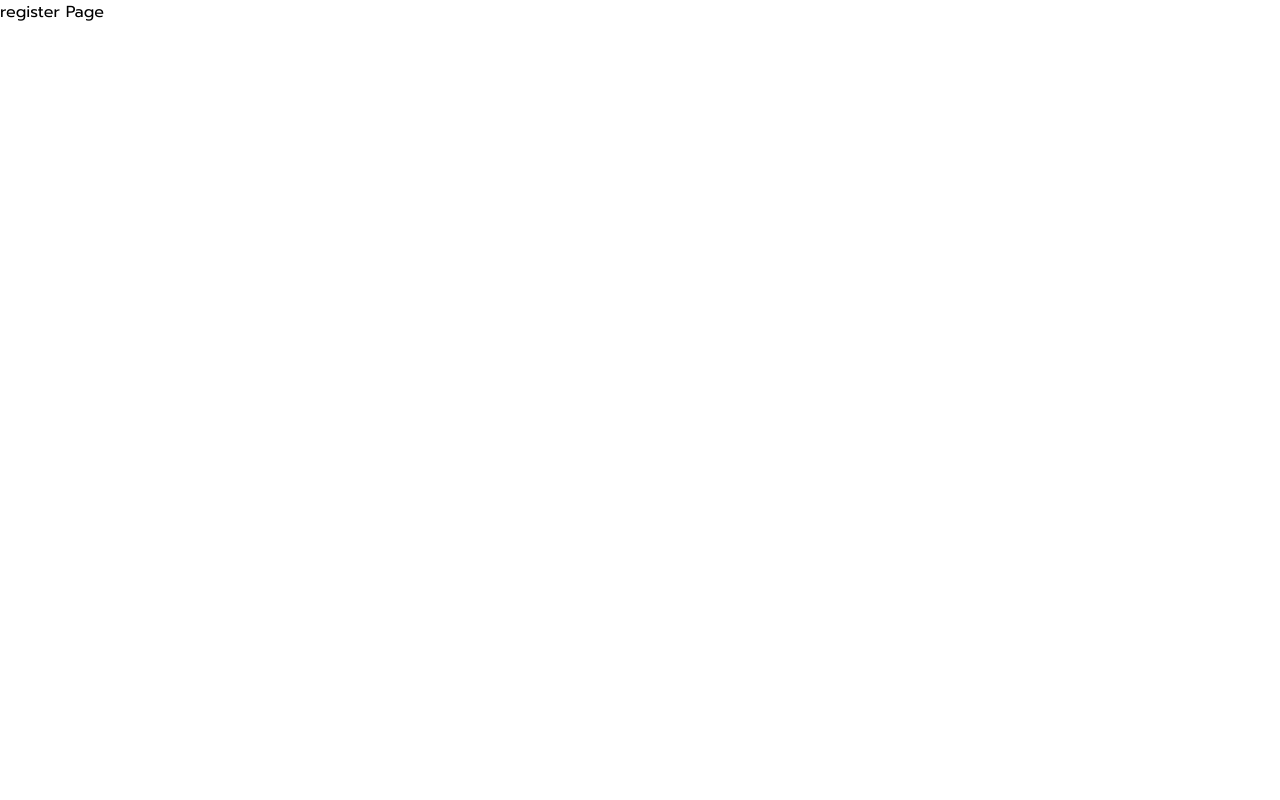
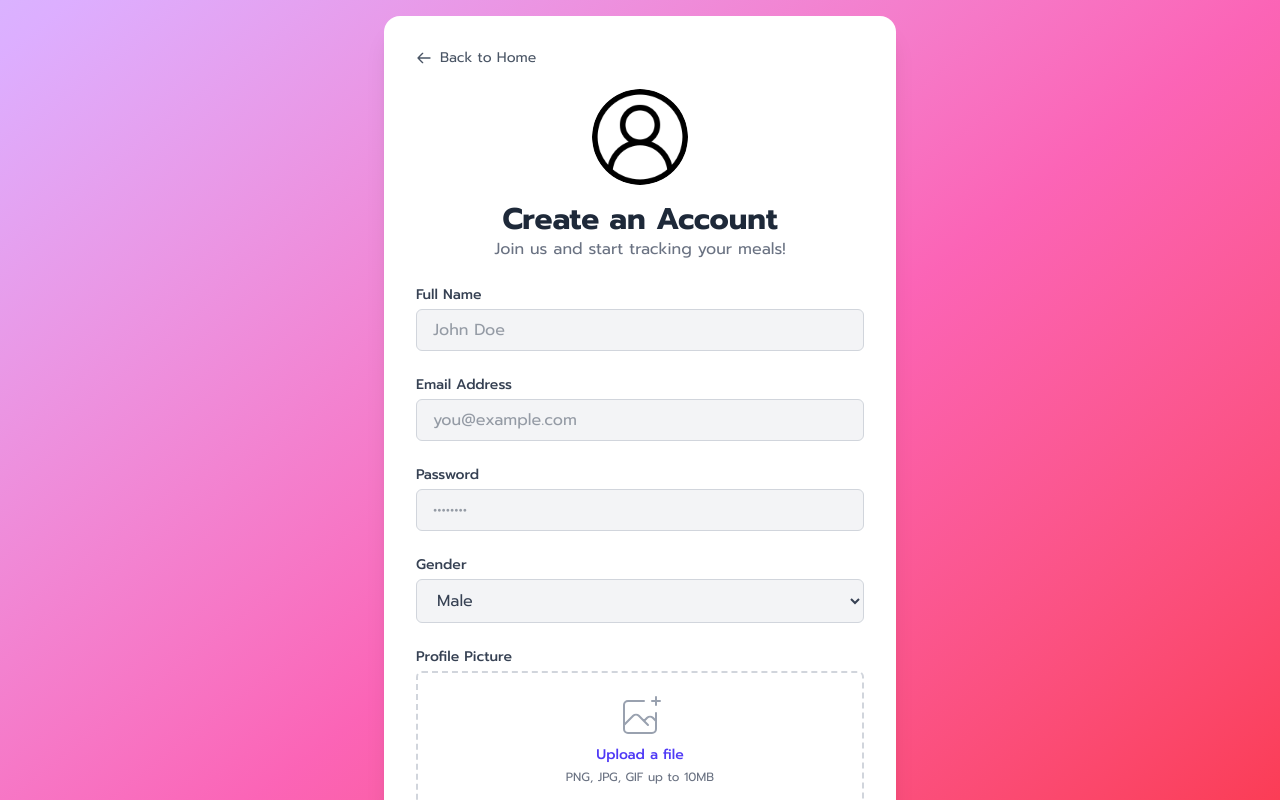
Before and after one commit to tanawatmix/next-foodtracker-app, a Next.js app: page /register in a window 1280 px wide. Shown: the top 800 px of the page. Built offline with nearby package versions, Linux system fonts and the light colour scheme.

Commit message:
V1.2 Register

```diff
--- a/app/register/page.tsx
+++ b/app/register/page.tsx
@@ -1,7 +1,180 @@
-    import React from 'react'
+'use client';
 
-    export default function Registerpage() {
-    return (
-        <div>register Page</div>
-    )
+import { useState, ChangeEvent, FC } from 'react';
+import Image from 'next/image';
+import Link from 'next/link';
+import user from '../images/user.png'
+
+/**
+ * RegisterPage Component
+ * * หน้ลงทะเบียนสำหรับผู้ใช้ใหม่
+ * - มีฟอร์มสำหรับกรอกข้อมูล: ชื่อ-สกุล, อีเมล์, รหัสผ่าน, เพศ
+ * - มีฟังก์ชันอัปโหลดรูปภาพพร้อมแสดงตัวอย่าง (Image Preview)
+ * - ใช้ TailwindCSS สำหรับการออกแบบและ `useState` สำหรับการจัดการ State
+ */
+const RegisterPage: FC = () => {
+  // State สำหรับเก็บ URL ของรูปภาพที่เลือกเพื่อแสดงตัวอย่าง
+  const [imagePreview, setImagePreview] = useState<string | null>(null);
+
+  /**
+   * จัดการการเปลี่ยนแปลงเมื่อผู้ใช้เลือกไฟล์รูปภาพ
+   * @param e - Event ที่เกิดขึ้นจาก input element
+   */
+  const handleImageChange = (e: ChangeEvent<HTMLInputElement>) => {
+    const file = e.target.files?.[0];
+    if (file) {
+      // สร้าง URL ชั่วคราวจากไฟล์ที่เลือกและเก็บใน State
+      const reader = new FileReader();
+      reader.onloadend = () => {
+        setImagePreview(reader.result as string);
+      };
+      reader.readAsDataURL(file);
     }
+  };
+
+  return (
+    <div className="flex items-center justify-center min-h-screen bg-gradient-to-br from-purple-300 via-pink-400 to-red-500 p-4">
+      <div className="w-full max-w-lg p-8 space-y-6 bg-white rounded-2xl shadow-xl">
+
+        {/* NEWLY ADDED: Link to go back to the Home page */}
+        <div className="mb-4">
+          <Link href="/" className="inline-flex items-center gap-2 text-sm text-gray-600 hover:text-indigo-700 hover:underline transition-colors">
+            <svg xmlns="http://www.w3.org/2000/svg" className="h-4 w-4" fill="none" viewBox="0 0 24 24" stroke="currentColor" strokeWidth={2}>
+              <path strokeLinecap="round" strokeLinejoin="round" d="M10 19l-7-7m0 0l7-7m-7 7h18" />
+            </svg>
+            Back to Home
+          </Link>
+        </div>
+
+        <div className="text-center">
+          <Image src={user} alt="User" className="w-24 h-24 mx-auto mb-4 rounded-full" />
+          <h1 className="text-3xl font-bold text-gray-800">Create an Account</h1>
+          <p className="text-gray-500">Join us and start tracking your meals!</p>
+        </div>
+
+        <form className="space-y-6">
+          {/* Input: Full Name */}
+          <div>
+            <label htmlFor="fullname" className="block text-sm font-medium text-gray-700">
+              Full Name
+            </label>
+            <input
+              id="fullname"
+              name="fullname"
+              type="text"
+              required
+              className="w-full px-4 py-2 mt-1 text-gray-700 bg-gray-100 border border-gray-300 rounded-md focus:border-indigo-500 focus:ring-indigo-500"
+              placeholder="John Doe"
+            />
+          </div>
+
+          {/* Input: Email */}
+          <div>
+            <label htmlFor="email" className="block text-sm font-medium text-gray-700">
+              Email Address
+            </label>
+            <input
+              id="email"
+              name="email"
+              type="email"
+              required
+              className="w-full px-4 py-2 mt-1 text-gray-700 bg-gray-100 border border-gray-300 rounded-md focus:border-indigo-500 focus:ring-indigo-500"
+              placeholder="you@example.com"
+            />
+          </div>
+
+          {/* Input: Password */}
+          <div>
+            <label htmlFor="password" className="block text-sm font-medium text-gray-700">
+              Password
+            </label>
+            <input
+              id="password"
+              name="password"
+              type="password"
+              required
+              className="w-full px-4 py-2 mt-1 text-gray-700 bg-gray-100 border border-gray-300 rounded-md focus:border-indigo-500 focus:ring-indigo-500"
+              placeholder="••••••••"
+            />
+          </div>
+
+          {/* Input: Gender */}
+          <div>
+            <label htmlFor="gender" className="block text-sm font-medium text-gray-700">
+              Gender
+            </label>
+            <select
+              id="gender"
+              name="gender"
+              className="w-full px-4 py-2 mt-1 text-gray-700 bg-gray-100 border border-gray-300 rounded-md focus:border-indigo-500 focus:ring-indigo-500"
+            >
+              <option>Male</option>
+              <option>Female</option>
+              <option>Other</option>
+            </select>
+          </div>
+
+          {/* Input: Profile Picture with Preview */}
+          <div>
+            <label className="block text-sm font-medium text-gray-700">
+              Profile Picture
+            </label>
+            <div className="mt-1 flex items-center justify-center px-6 pt-5 pb-6 border-2 border-gray-300 border-dashed rounded-md">
+              <div className="space-y-1 text-center">
+                {imagePreview ? (
+                  // แสดงรูปตัวอย่างถ้ามี
+                  <div className="relative w-24 h-24 mx-auto">
+                    <Image
+                      src={imagePreview}
+                      alt="Profile preview"
+                      layout="fill"
+                      objectFit="cover"
+                      className="rounded-full"
+                    />
+                  </div>
+                ) : (
+                  // ไอคอนเริ่มต้น
+                  <svg className="mx-auto h-12 w-12 text-gray-400" stroke="currentColor" fill="none" viewBox="0 0 48 48" aria-hidden="true">
+                    <path d="M28 8H12a4 4 0 00-4 4v20m32-12v8m0 0v8a4 4 0 01-4 4H12a4 4 0 01-4-4v-4m32-4l-3.172-3.172a4 4 0 00-5.656 0L28 28M8 32l9.172-9.172a4 4 0 015.656 0L28 28m0 0l4 4m4-24h8m-4-4v8" strokeWidth={2} strokeLinecap="round" strokeLinejoin="round" />
+                  </svg>
+                )}
+                <div className="flex text-sm text-gray-600 justify-center">
+                  <label
+                    htmlFor="file-upload"
+                    className="relative cursor-pointer bg-white rounded-md font-medium text-indigo-600 hover:text-indigo-500 focus-within:outline-none focus-within:ring-2 focus-within:ring-offset-2 focus-within:ring-indigo-500"
+                  >
+                    <span>Upload a file</span>
+                    <input id="file-upload" name="file-upload" type="file" className="sr-only" accept="image/*" onChange={handleImageChange} />
+                  </label>
+                </div>
+                <p className="text-xs text-gray-500">PNG, JPG, GIF up to 10MB</p>
+              </div>
+            </div>
+          </div>
+
+          {/* Submit Button */}
+          <div>
+            <button
+              type="submit"
+              className="w-full flex justify-center py-3 px-4 border border-transparent rounded-md shadow-sm text-sm font-medium text-white bg-indigo-600 hover:bg-indigo-700 focus:outline-none focus:ring-2 focus:ring-offset-2 focus:ring-indigo-500"
+            >
+              Register
+            </button>
+          </div>
+        </form>
+
+        <hr className="my-6 border-gray-300" />
+
+        {/* Link to Login */}
+        <p className="text-center text-sm text-gray-600">
+          Already have an account?{' '}
+          <Link href="/login" className="font-medium text-indigo-600 hover:text-indigo-500">
+            Login here
+          </Link>
+        </p>
+      </div>
+    </div>
+  );
+};
+
+export default RegisterPage;
```
